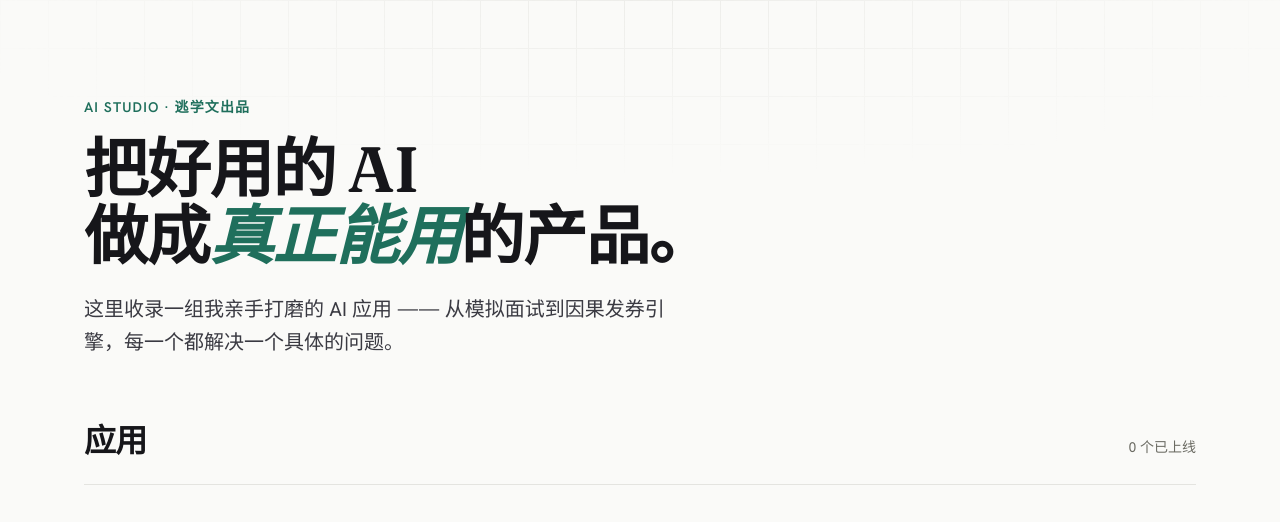
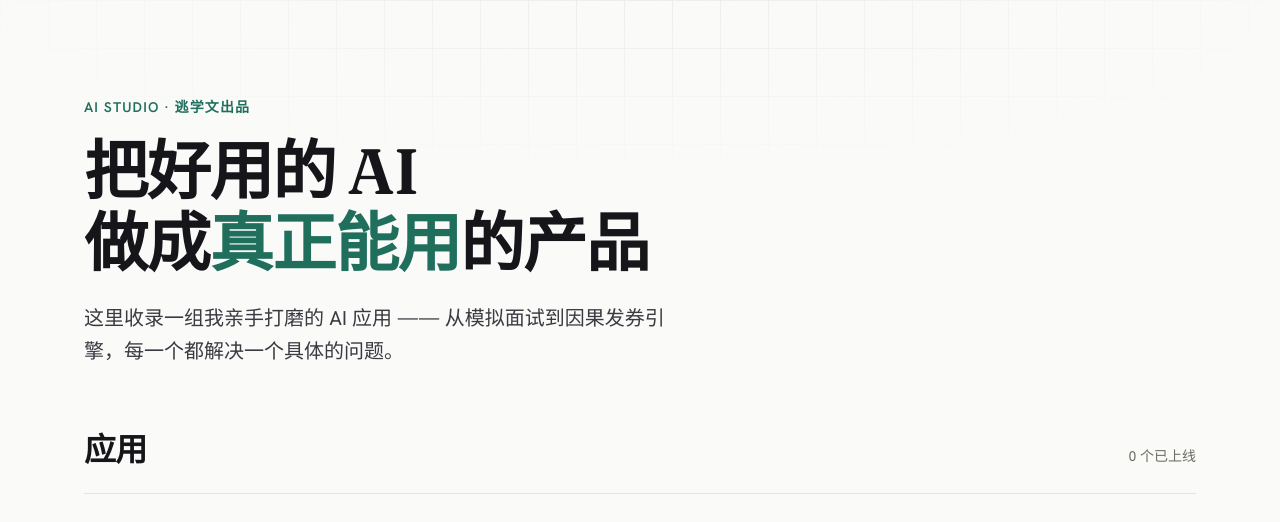
Before and after one commit to taoxuewen/my_page, a Python web app: template templates/index.html in a window 1280 px wide. Shown: the part 65-587 px from the top of the page. Run offline with Jinja, Linux system fonts and the light colour scheme; the template is opened without the code that fills it, so the values that code supplies are empty.

Commit message:
调整：首页标题去掉句号、强调改为墨绿加粗、修复 CJK 折行排版
Co-Authored-By: Claude Opus 4.8 <noreply@anthropic.com>

```diff
--- a/static/css/style.css
+++ b/static/css/style.css
@@ -33,15 +33,15 @@
 }
 
 .home-hero__title {
-  font-size: clamp(2.75rem, 6vw, var(--text-5xl));
+  font-size: clamp(2.5rem, 5.5vw, var(--text-5xl));
   font-weight: 600;
-  line-height: 1.05;
-  max-width: 16ch;
+  line-height: 1.12;
   animation: rise 0.7s var(--ease-out) 0.08s both;
 }
 
 .home-hero__title em {
-  font-style: italic;
+  font-style: normal;
+  font-weight: 700;
   color: var(--color-accent);
 }
 
--- a/templates/index.html
+++ b/templates/index.html
@@ -17,7 +17,7 @@
 <header class="home-hero">
   <div class="container">
     <p class="eyebrow home-hero__eyebrow">AI Studio · 逃学文出品</p>
-    <h1 class="home-hero__title">把好用的 AI<br>做成<em>真正能用</em>的产品。</h1>
+    <h1 class="home-hero__title">把好用的 AI<br>做成<em>真正能用</em>的产品</h1>
     <p class="home-hero__lead">这里收录一组我亲手打磨的 AI 应用 —— 从模拟面试到因果发券引擎，每一个都解决一个具体的问题。</p>
   </div>
 </header>
```
